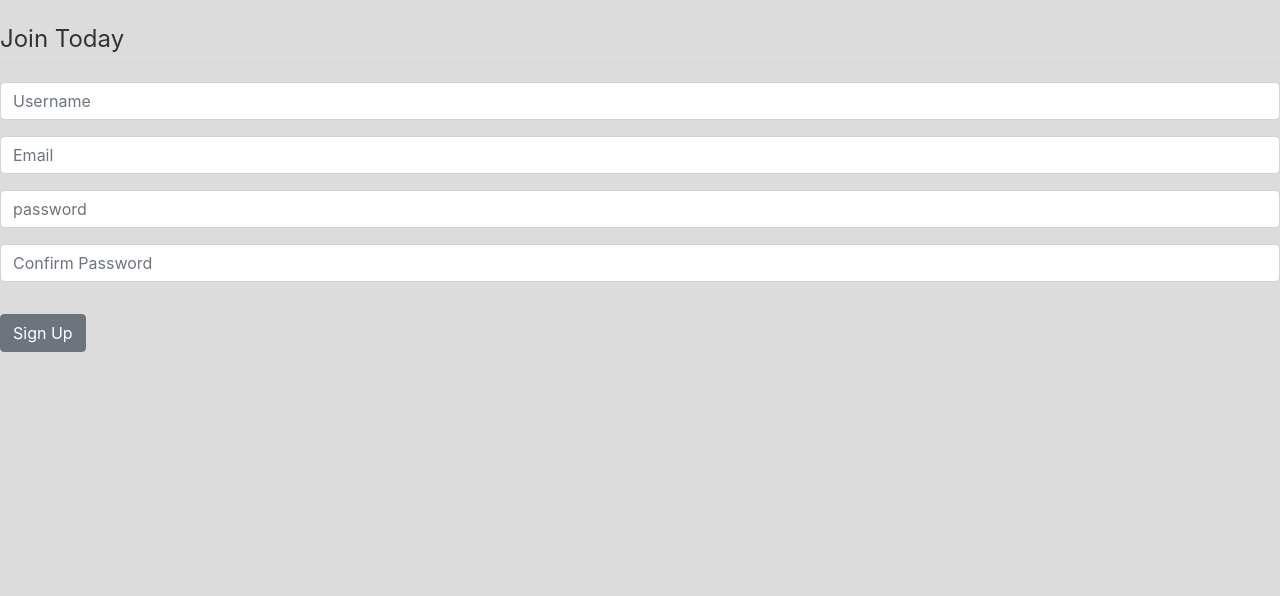
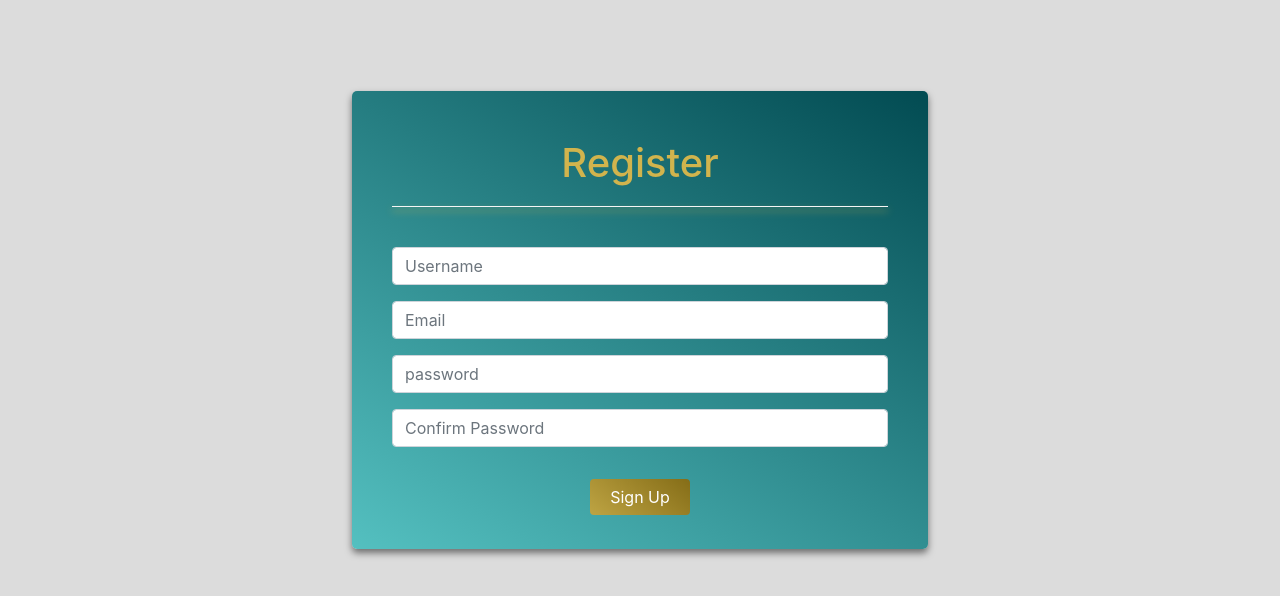
Before and after one commit to thejusvarma/TC, a Flask app: page /register in a window 1280 px wide. Shown: the part 59-655 px from the top of the page. Run offline with Flask 2, Linux system fonts and the light colour scheme; a user stored in the database is signed in; some libraries are stand-ins or nearby versions.

Commit message:
All UI changes done

```diff
--- a/gen_app/static/styles/info.css
+++ b/gen_app/static/styles/info.css
@@ -7,8 +7,8 @@
     margin-top: 150px;
     padding-left: 40px;
     padding-right: 40px;
-    padding-top: 45px;
-    padding-bottom: 42px;
+    padding-top: 54px;
+    padding-bottom: 50px;
     border-radius: 5px;
 }
 
--- /dev/null
+++ b/gen_app/static/styles/register.css
@@ -0,0 +1,40 @@
+.container-register{
+    width: 45%;
+    height: 50%;
+    background: linear-gradient(30deg, #54c0c0, #024b52);
+    box-shadow: 0 4px 7px rgba(0, 0, 0, 0.5);    margin-left: auto;
+    margin-right: auto;
+    margin-top: 150px;
+    padding-left: 40px;
+    padding-right: 40px;
+    padding-top: 42px;
+    padding-bottom: 18px;
+    border-radius: 5px;
+  }
+
+  hr.white {
+      border-top: 1px solid whitesmoke;
+      box-shadow: 0 4px 7px #d1b44d;    margin-left: auto;
+  }
+
+  fieldset.border-bottom{
+      border-color: black;
+  }
+
+  legend{
+    color: #d1b44d;
+    margin-bottom: -3px;
+    font-weight: 500;
+    font-size: 40px;
+  }
+
+  .btn-secondary{
+    background: linear-gradient(40deg, #bea443, #856d17);
+    width: 20%;
+    border:none;
+    border-radius: 4px;
+  }
+  .btn-secondary:hover{
+    background: linear-gradient(40deg, #856d17, #bea443);
+
+  }
--- a/gen_app/templates/register.html
+++ b/gen_app/templates/register.html
@@ -1,15 +1,15 @@
 {% extends "layout.html" %}
 {% block head %}
-<link rel="stylesheet" type="text/css" href="{{ url_for('static',filename='styles/issue.css') }}">
+<link rel="stylesheet" type="text/css" href="{{ url_for('static',filename='styles/register.css') }}">
 {% endblock head %}
 {% block content %}
-    <div class='container-register'>
-        <!-- register form -->
+        <div class="container-register text-center">
             <form method="POST" action="">
                 {{ form.hidden_tag() }}
                 <fieldset class="form-group">
-                <legend class="border-bottom mb-4">Join Today</legend>
-
+                    <legend>Register</legend>
+                    <hr class="white">
+                    <br>
                    <!-- username field -->
                     <div class="form-group ">
                         {% if form.username.errors %}
@@ -40,7 +40,6 @@
                             {{ form.email(class="form-control",placeholder="Email") }}
                         {% endif %}
                     </div>
-
                     <!-- password field -->
                     <div class="form-group">
                         {% if form.password.errors %}
@@ -54,7 +53,6 @@
                             {{ form.password(class="form-control",placeholder="password") }}
                         {% endif %}
                     </div>
-
                      <!-- conirm password field -->
                     <div class="form-group">
                         {% if form.confirm_password.errors %}
@@ -66,14 +64,21 @@
                             </div>
                         {% else %}
                             {{ form.confirm_password(class="form-control",placeholder="Confirm Password") }}
-                    {% endif %}                </div>
+                        {% endif %}
+                    </div>
+
                 </fieldset>
+
                 <div class="form-group">
                     {{ form.submit(class="btn btn-secondary")}}
                 </div>
+
+
             </form>
         </div>
-    <div class="text-muted">
-    </div>
+
+
+
+
 
 {% endblock content %}
```
Also changed, not shown: gen_app/templates/info.html (+5 -4 lines), gen_app/site.db, 3 other files. Lines whose indentation alone changed are shown as unchanged.
